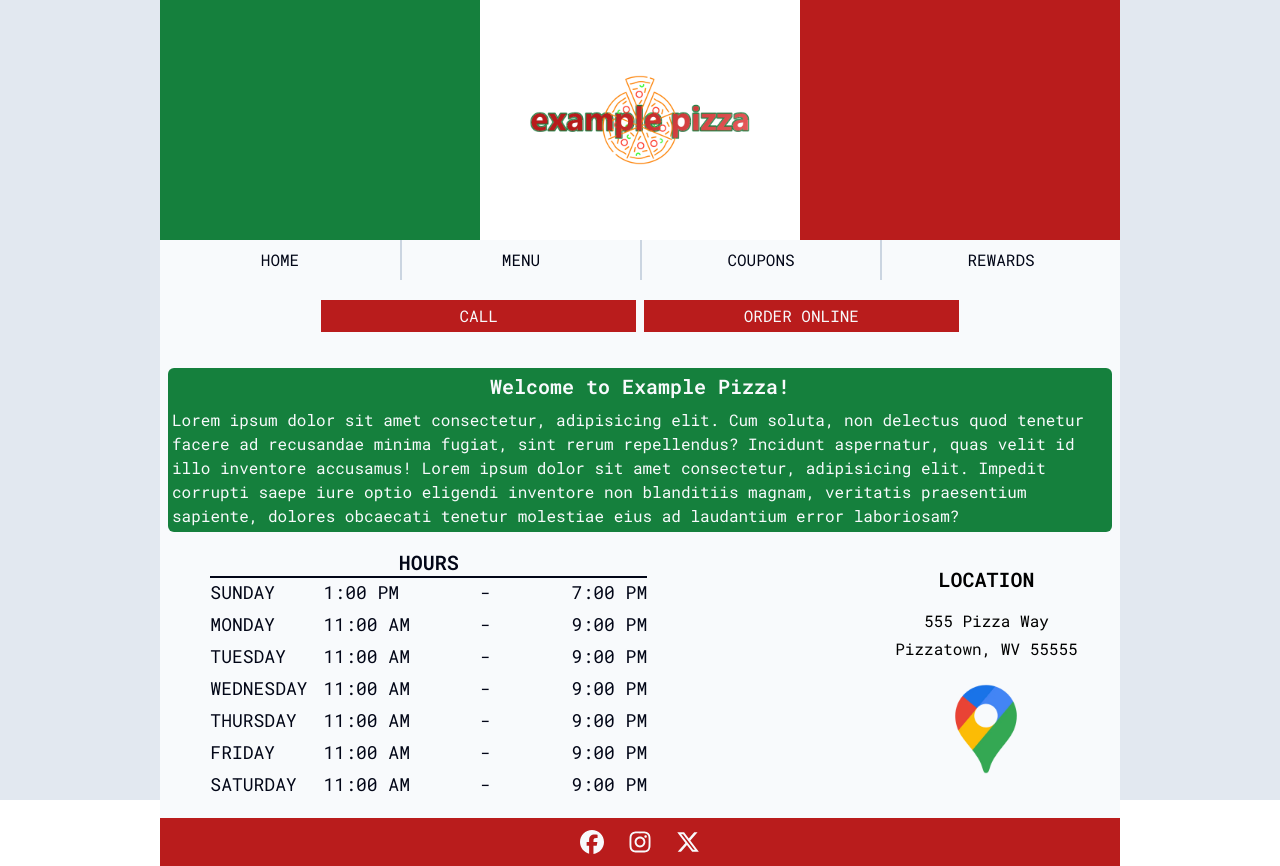
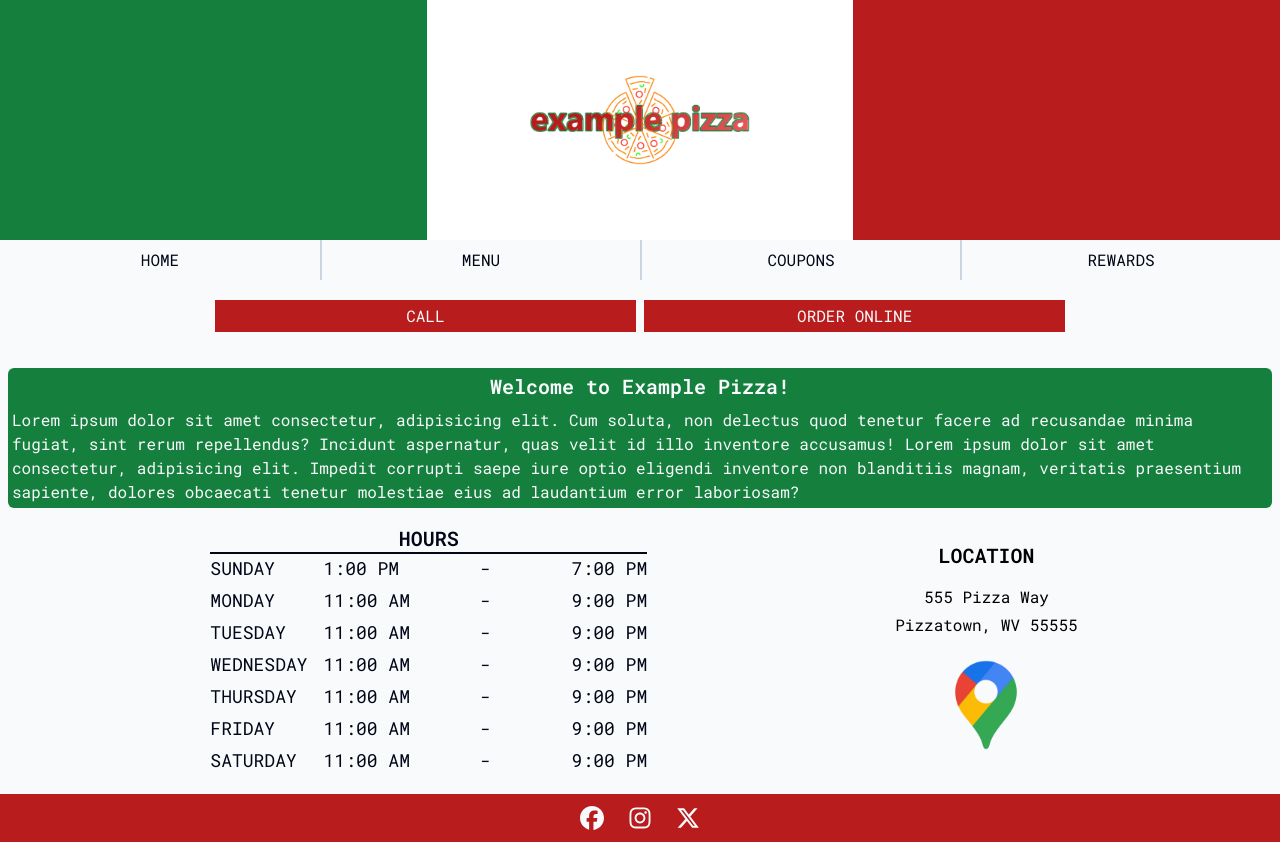
Before and after one commit to rgstupot/example-pizza, a React (Vite) app: page / in a window 1280 px wide. After the commit the page ends 842 px from the top, so only its background shows below. Built offline with nearby package versions, Linux system fonts and the light colour scheme.

Commit message:
fixed header/nav/main layout

```diff
--- a/src/ui/AppLayout.jsx
+++ b/src/ui/AppLayout.jsx
@@ -1,18 +1,14 @@
 import { Outlet } from "react-router-dom";
 import Header from "./Header";
-import MainNav from "./MainNav";
+
 import Footer from "./Footer";
 
 function AppLayout() {
   return (
-    <div className="font-roboto  h-screen bg-slate-200">
-      <div className="bg-slate-50 grid grid-rows-[max-content_1fr] lg:mx-[10rem]">
+    <div className="bg-slate-50 grid grid-rows-[max-content_1fr] h-screen font-roboto">
       <header>
         <Header />
       </header>
-        <nav>
-          <MainNav />
-        </nav>
       <main className="mb-5">
         <Outlet />
       </main>
@@ -20,7 +16,6 @@ function AppLayout() {
         <Footer />
       </footer>
     </div>
-    </div>
   );
 }
 
--- a/src/ui/Header.jsx
+++ b/src/ui/Header.jsx
@@ -1,5 +1,8 @@
+import MainNav from "./MainNav";
+
 function Header() {
   return (
+    <>
       <header className="grid grid-cols-3 h-[10rem] lg:h-[15rem]">
         <div className="bg-green-700"></div>
         <div className="bg-white flex justify-center items-center">
@@ -11,6 +14,10 @@ function Header() {
         </div>
         <div className="bg-red-700"></div>
       </header>
+      <nav>
+        <MainNav />
+      </nav>
+    </>
   );
 }
 
```
Lines whose indentation alone changed are shown as unchanged.
